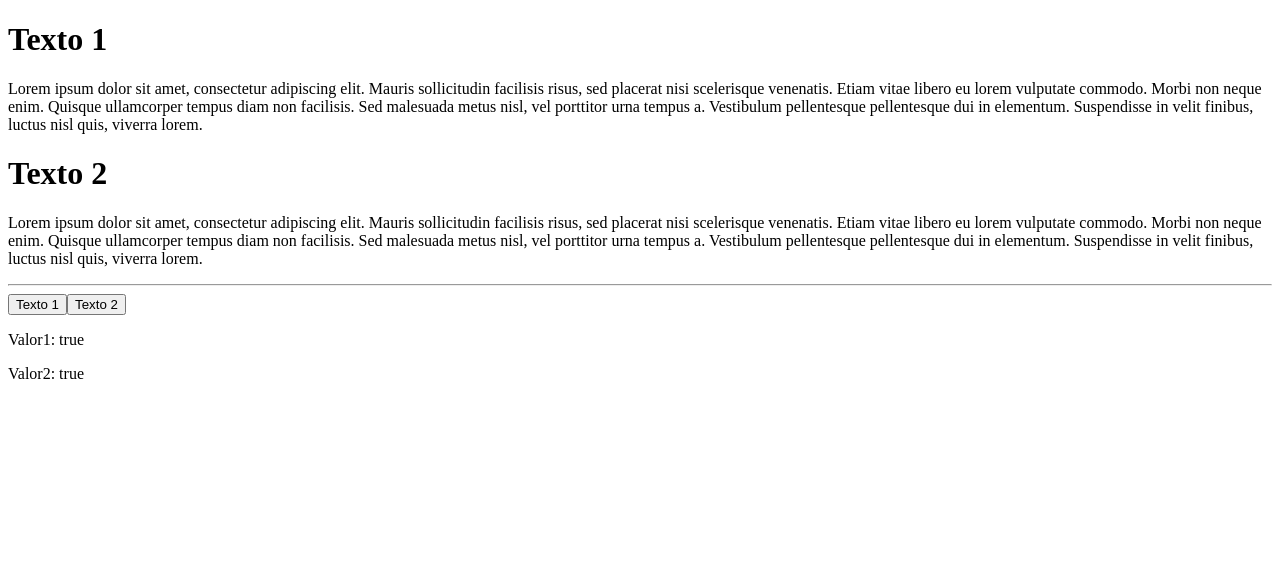
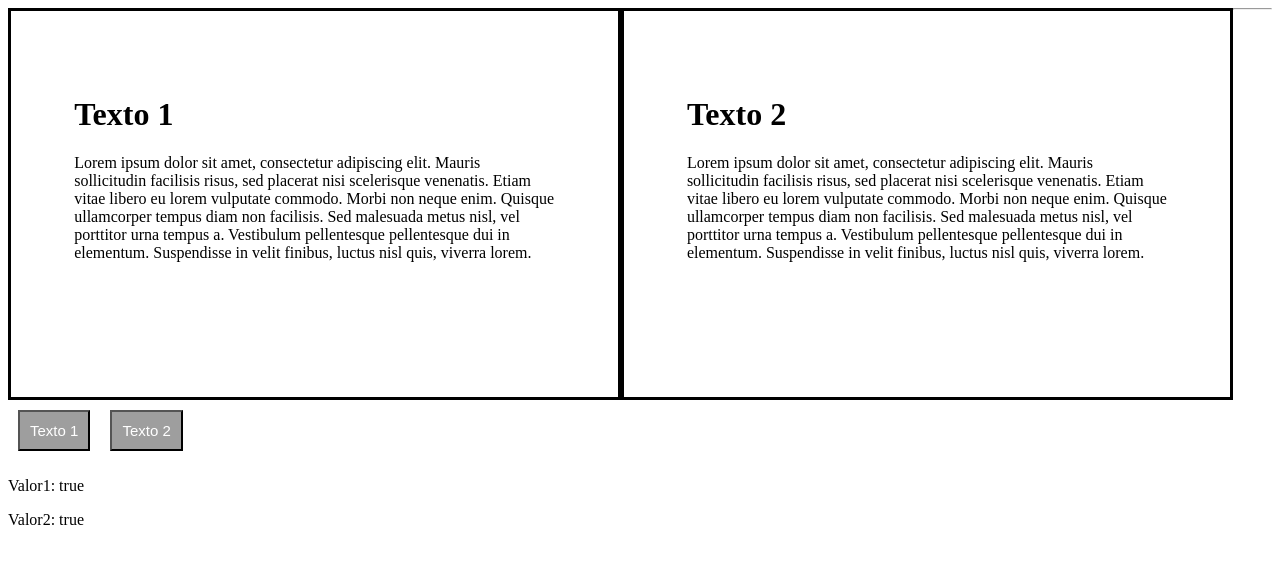
Before and after one commit to rmburrueco/01-AngularPruebas, an Angular app: page / in a window 1280 px wide. Shown: the top 564 px of the page. Built offline with nearby package versions, Linux system fonts and the light colour scheme.

Commit message:
Directiva ng-container

```diff
--- a/src/app/app.component.html
+++ b/src/app/app.component.html
@@ -6,21 +6,24 @@
     </p>
   </div>
 </div>
+
+
+<div class="contenedor">
+  <ng-container *ngIf="valor2 ; else otroTexto">
+
+    <h1> Texto 2</h1>
+    <p>Lorem ipsum dolor sit amet, consectetur adipiscing elit. Mauris sollicitudin facilisis risus, sed placerat nisi scelerisque venenatis. Etiam vitae libero eu lorem vulputate commodo. Morbi non neque enim. Quisque ullamcorper tempus diam non facilisis. Sed malesuada metus nisl, vel porttitor urna tempus a. Vestibulum pellentesque pellentesque dui in elementum. Suspendisse in velit finibus, luctus nisl quis, viverra lorem.
+
+    </p>
+  </ng-container>
+</div>
+
 <ng-template #otroTexto>
   <h1> OTRO TEXTO </h1>
   <p>
     Ut suscipit porttitor sapien in fermentum. Nunc a odio in magna vestibulum hendrerit id in eros. Nunc vitae eleifend leo, a scelerisque nibh. Nunc mi ligula, cursus ac feugiat sed, viverra consectetur ligula. Duis ac risus nisi. Donec efficitur dignissim urna id scelerisque. Donec lacinia dapibus felis sed dapibus. In leo nunc, iaculis sed varius sed, efficitur at enim.
   </p>
 </ng-template>
-
-<div class="contenedor">
-  <div *ngIf="valor2 ; else otroTexto">
-    <h1> Texto 2</h1>
-    <p>Lorem ipsum dolor sit amet, consectetur adipiscing elit. Mauris sollicitudin facilisis risus, sed placerat nisi scelerisque venenatis. Etiam vitae libero eu lorem vulputate commodo. Morbi non neque enim. Quisque ullamcorper tempus diam non facilisis. Sed malesuada metus nisl, vel porttitor urna tempus a. Vestibulum pellentesque pellentesque dui in elementum. Suspendisse in velit finibus, luctus nisl quis, viverra lorem.
-
-    </p>
-  </div>
-</div>
 
 <hr>
 
--- a/src/app/app.component.scss
+++ b/src/app/app.component.scss
@@ -0,0 +1,26 @@
+
+
+div div{
+    border: red 4px;
+}
+
+.contenedor{
+    border: solid;
+    width: 38%;
+    display: block;
+    min-height: 260px;
+    float: left;
+    padding: 5%;
+}
+
+button{
+    padding: 10px;
+    margin: 10px;
+    font-size: 15px;
+    color: #ffff;
+    background: #9e9e9e;
+}
+
+input{
+    font-size: 30px;
+}
```
